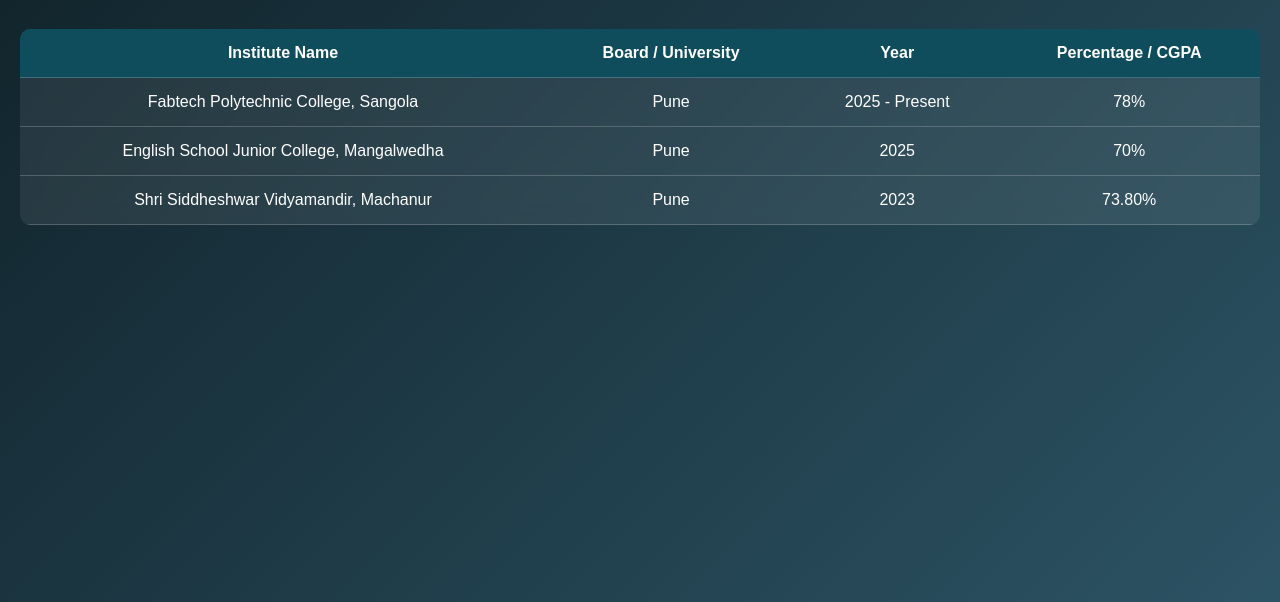
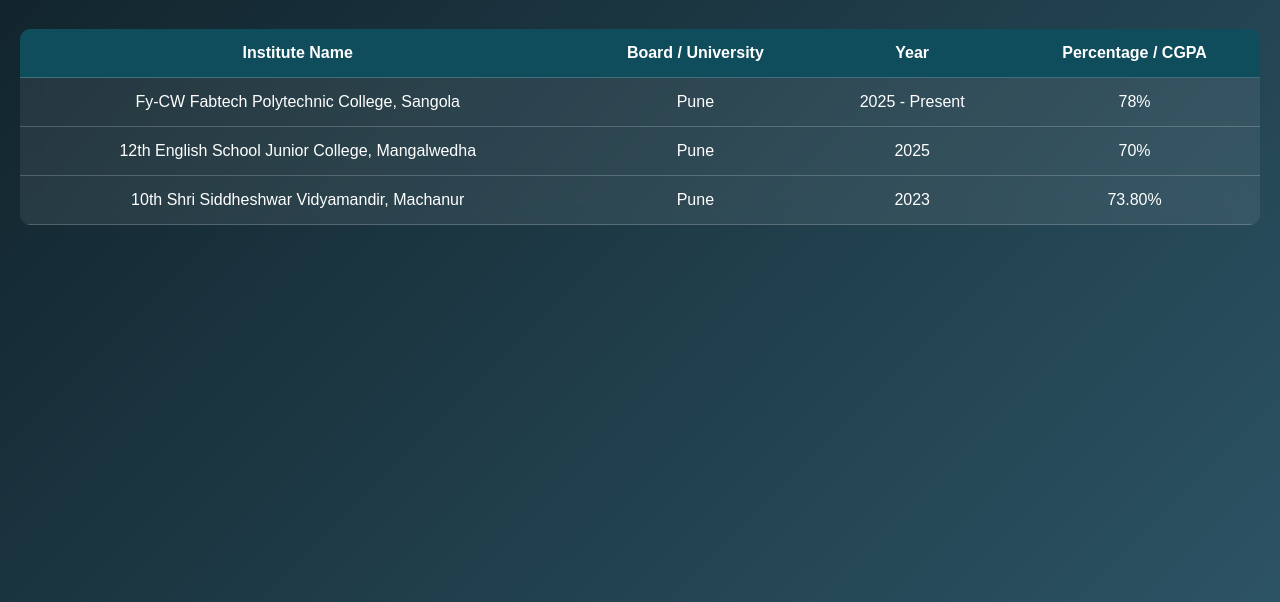
Before and after one commit to swanand2122/swanand, a plain HTML site: page academic.html in a window 1280 px wide. Shown: the part 198-800 px from the top of the page. Drawn offline with Linux system fonts and the light colour scheme.

Commit message:
Update academic qualifications in academic.html

```diff
--- a/academic.html
+++ b/academic.html
@@ -39,21 +39,21 @@
 
         <tbody>
         <tr>
-        <td>Fabtech Polytechnic College, Sangola</td>
+        <td>Fy-CW Fabtech Polytechnic College, Sangola</td>
         <td>Pune</td>
         <td>2025 - Present</td>
         <td>78%</td>
         </tr>
 
         <tr>
-        <td>English School Junior College, Mangalwedha</td>
+        <td>12th English School Junior College, Mangalwedha</td>
         <td>Pune</td>
         <td>2025</td>
         <td>70%</td>
         </tr>
 
         <tr>
-        <td>Shri Siddheshwar Vidyamandir, Machanur</td>
+        <td>10th Shri Siddheshwar Vidyamandir, Machanur</td>
         <td>Pune</td>
         <td>2023</td>
         <td>73.80%</td>
```
